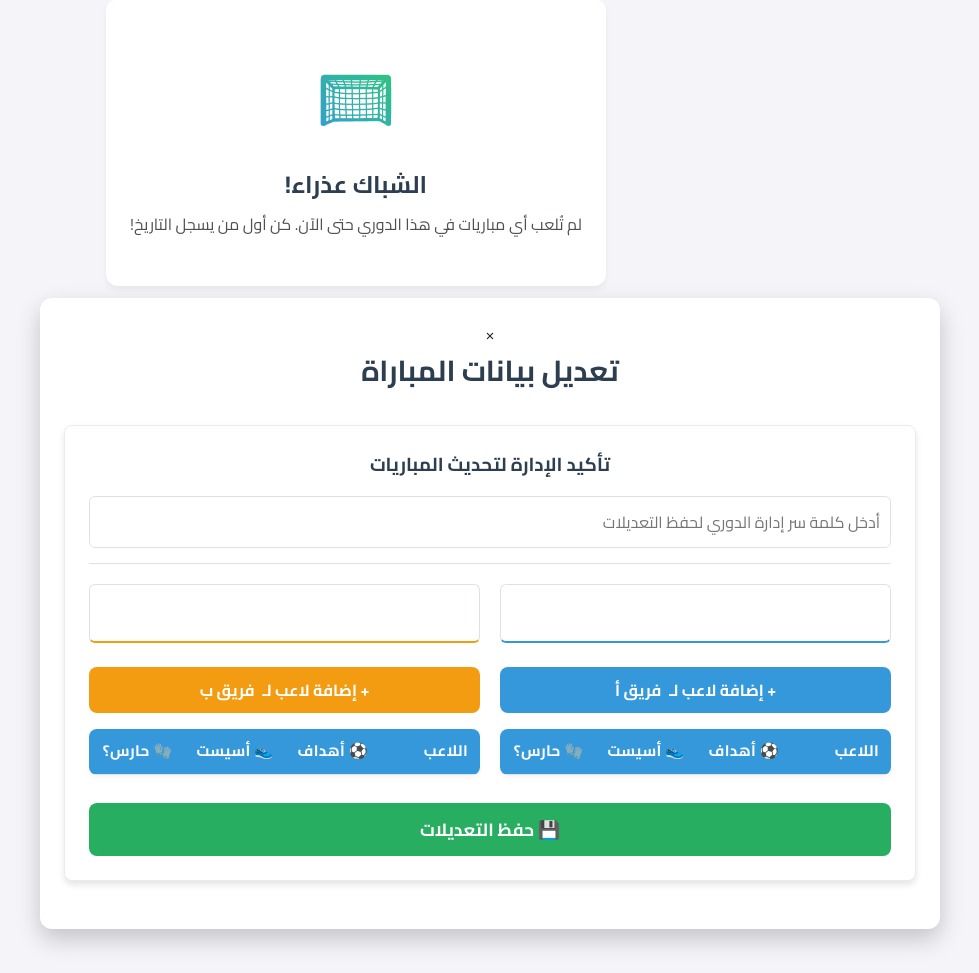
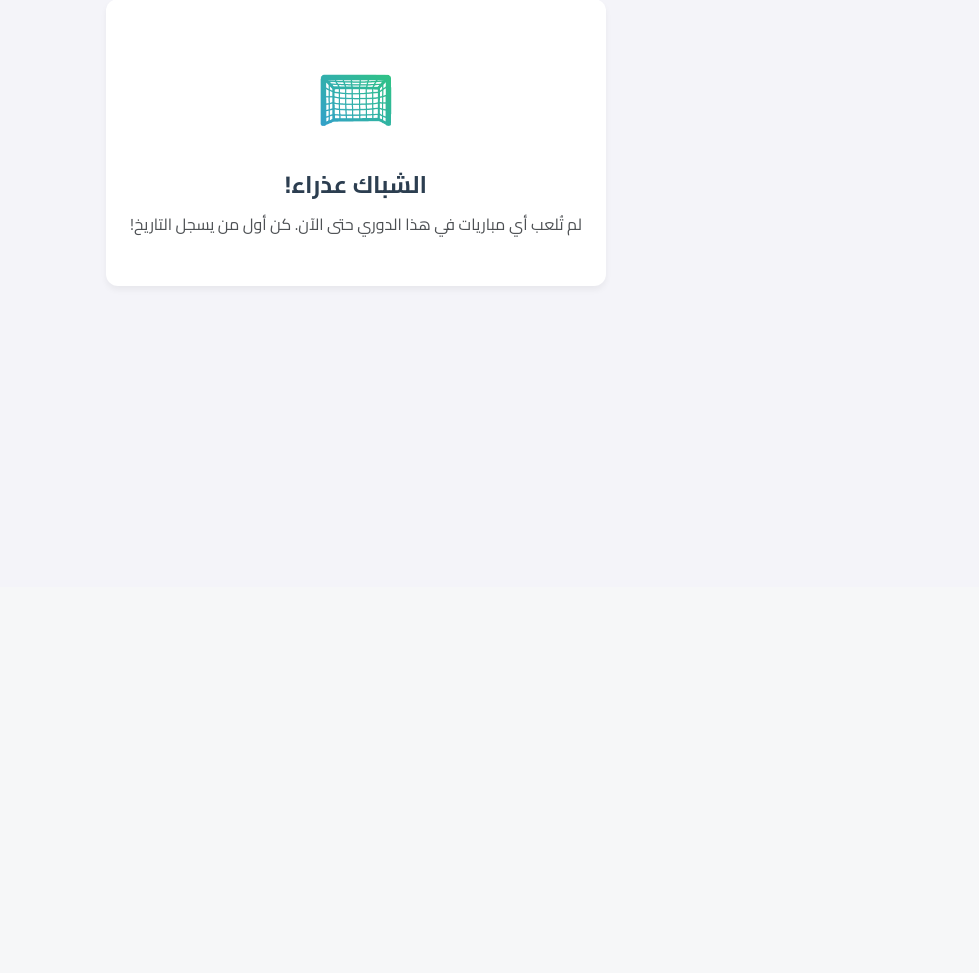
Before and after one commit to 3bkader-gpt/fantasy-5aside, a FastAPI app: template app/templates/matches.html in a window 1280 px wide. Shown: the part 213-1186 px from the top of the page, without its empty margins (284-1263 px from the left). After the commit the page ends 501 px from the top, so only its background shows below. Run offline with FastAPI, Linux system fonts and the light colour scheme; the template is opened without the code that fills it, so the values that code supplies are empty.

Commit message:
fix(ui): correct edit modal visibility and delete api response

```diff
--- a/app/routers/admin.py
+++ b/app/routers/admin.py
@@ -165,7 +165,7 @@ def delete_match(
 
     try:
         match_service.delete_match(match_id, league.id)
-        return {"message": "تم حذف المباراة بنجاح"}
+        return {"success": True, "message": "تم حذف المباراة بنجاح"}
     except HTTPException as e:
         raise e
     except Exception as e:
--- a/app/templates/matches.html
+++ b/app/templates/matches.html
@@ -160,7 +160,7 @@
 </div>
 
 <!-- Edit Match Modal -->
-<div id="editMatchModal" class="modal">
+<div id="editMatchModal" class="modal-overlay">
     <div class="modal-content" style="max-width: 900px;">
         <span class="close-modal">&times;</span>
         <h2>تعديل بيانات المباراة <span id="edit-match-id-display"></span></h2>
```
